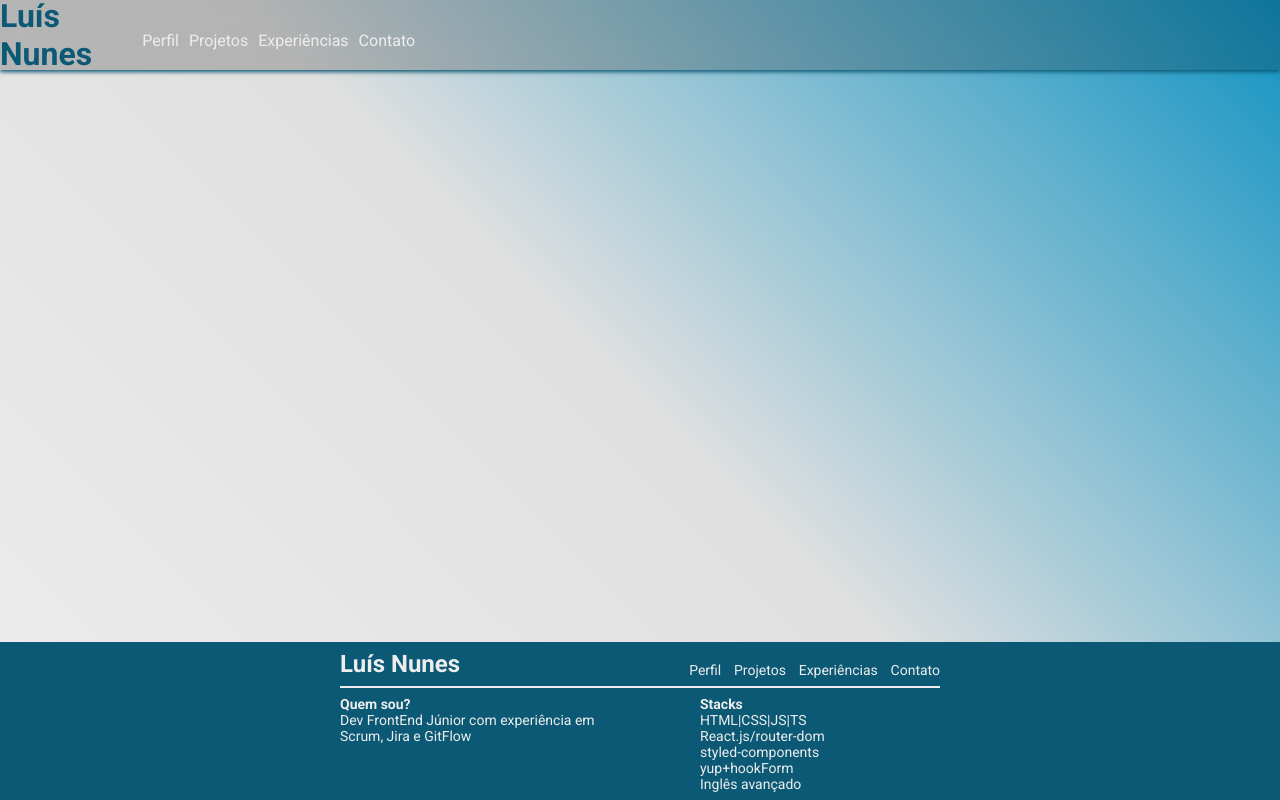
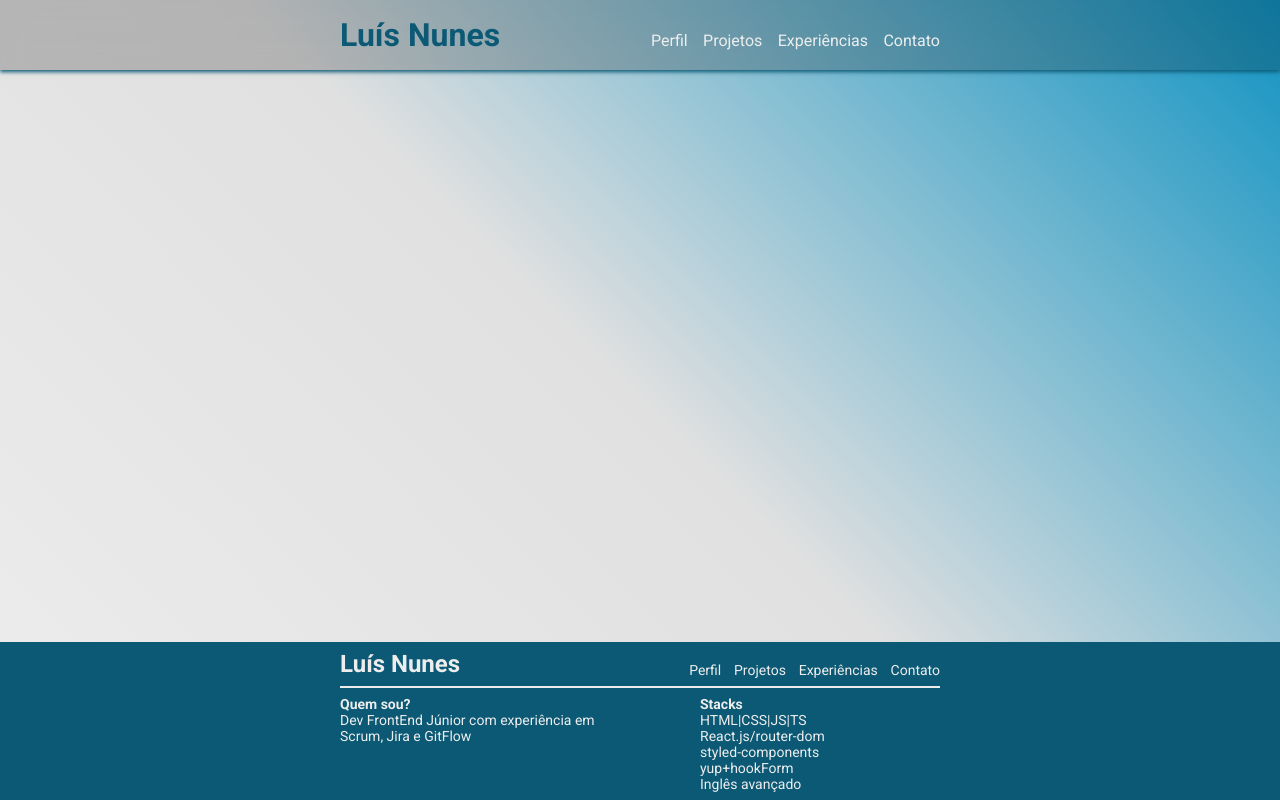
Before and after one commit to CToH10/portfolio, a React (Create React App) app: page / in a window 1280 px wide. Built offline with nearby package versions, Linux system fonts and the light colour scheme.

Commit message:
feat: header desktop

```diff
--- a/src/components/Header/style.ts
+++ b/src/components/Header/style.ts
@@ -29,6 +29,15 @@ export const StyledHeader = styled.header<iStyledHeader>`
     font-weight: var(--semiBold);
   }
 
+  @media (min-width: 700px) {
+    justify-content: center;
+    gap: 150px;
+
+    h1 {
+      width: 161px;
+    }
+  }
+
   nav {
     position: absolute;
     top: 10vh;
@@ -56,6 +65,12 @@ export const StyledHeader = styled.header<iStyledHeader>`
       top: 0;
       right: 0;
       background-color: transparent;
+      width: 289px;
+
+      ul {
+        width: 100%;
+        justify-content: space-between;
+      }
     }
   }
 
```
